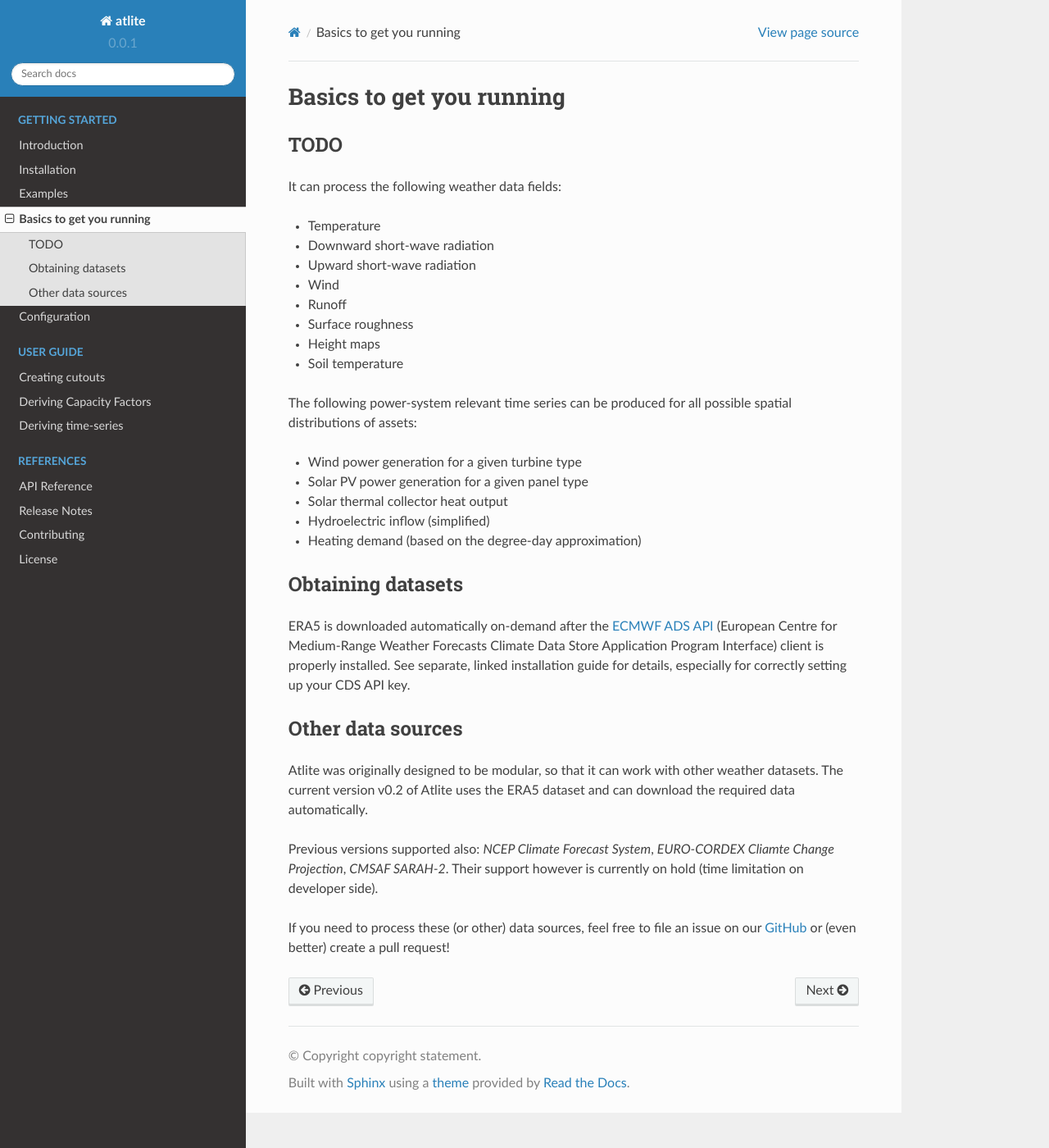
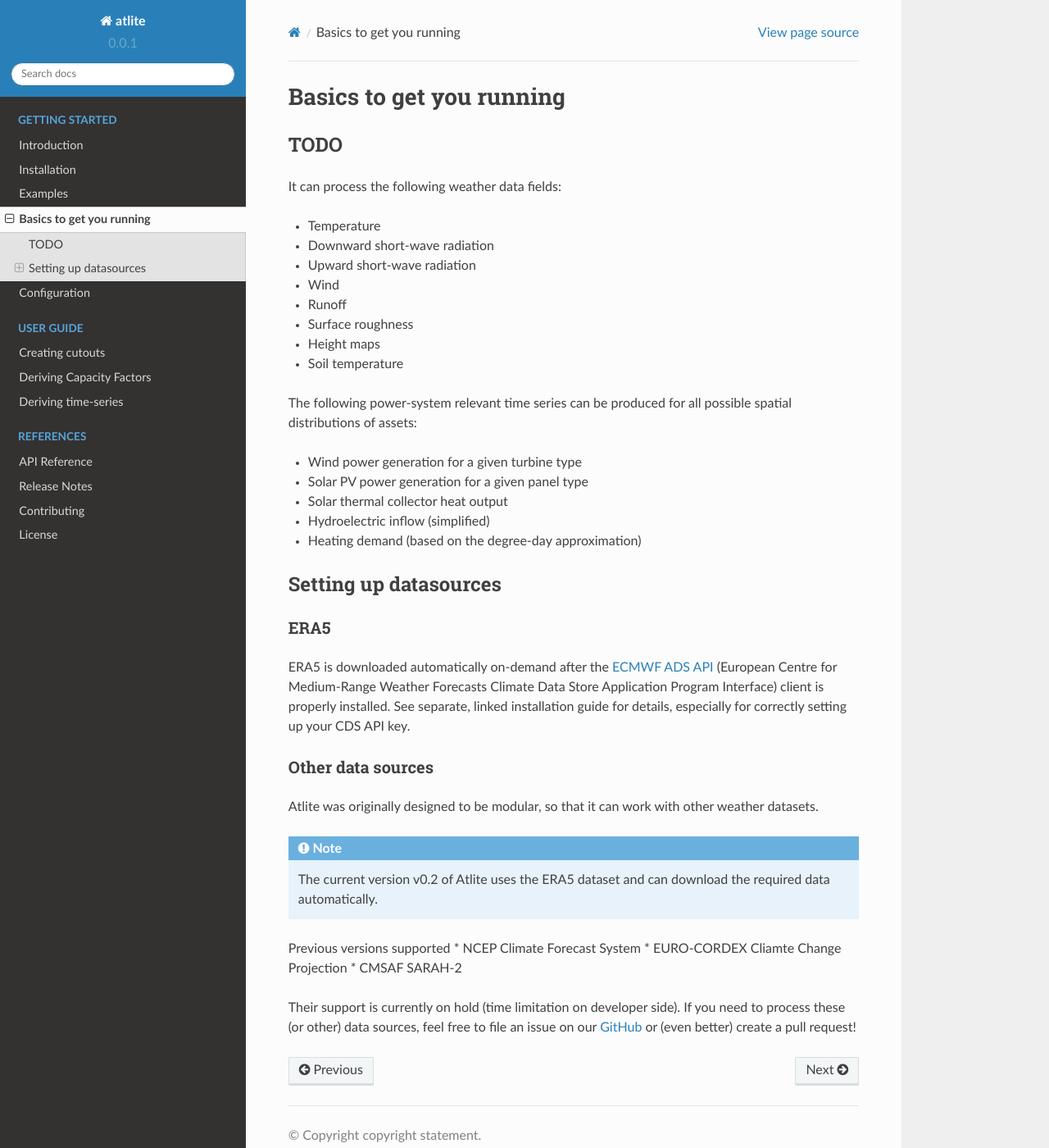
Before and after one commit to PyPSA/atlite, a Sphinx documentation site: the page built from doc/basics.rst, in a window 1280 px wide and 1400 px high. Shown: the whole window at 82% size. Built offline with Sphinx 7.4.7 and the Read the Docs theme 2.0.0, drawn with Linux system fonts in a browser that asks for light colours.

```diff
--- a/doc/basics.rst
+++ b/doc/basics.rst
@@ -26,9 +26,11 @@ all possible spatial distributions of assets:
 * Hydroelectric inflow (simplified)
 * Heating demand (based on the degree-day approximation)
 
-Obtaining datasets
-==================
+Setting up datasources
+======================
 
+ERA5
+----
 ERA5 is downloaded automatically on-demand after the
 `ECMWF ADS API <https://cds.climate.copernicus.eu/api-how-to>`_
 (European Centre for Medium-Range Weather Forecasts Climate Data Store
@@ -37,17 +39,21 @@ linked installation guide for details, especially for correctly setting up
 your CDS API key.
 
 Other data sources
-==================
+------------------
 
 Atlite was originally designed to be modular, so that it can work with
 other weather datasets.
-The current version v0.2 of Atlite uses the ERA5 dataset and
-can download the required data automatically.
 
-Previous versions supported also: *NCEP Climate Forecast System*,
-*EURO-CORDEX Cliamte Change Projection*, *CMSAF SARAH-2*.
-Their support however is currently on hold (time limitation on developer
-side).
+.. note::
+    The current version v0.2 of Atlite uses the ERA5 dataset and
+    can download the required data automatically.
 
+Previous versions supported
+* NCEP Climate Forecast System
+* EURO-CORDEX Cliamte Change Projection
+* CMSAF SARAH-2
+
+Their support is currently on hold (time limitation on developer side).
 If you need to process these (or other) data sources, feel free to
-file an issue on our `GitHub <https://github.com/PyPSA/atlite>`_ or (even better) create a pull request!
+file an issue on our `GitHub <https://github.com/PyPSA/atlite>`_ or
+(even better) create a pull request!
--- a/doc/ug_cutout.rst
+++ b/doc/ug_cutout.rst
@@ -2,4 +2,8 @@
 Creating cutouts
 ################
 
-TODO
+.. note::
+    See also the
+    `example on how to create a cutout <https://github.com/PyPSA/atlite/blob/documentation/examples/create_cutout.ipynb>`_.
+
+<More coming soon here. This is on our TODO.>
```
